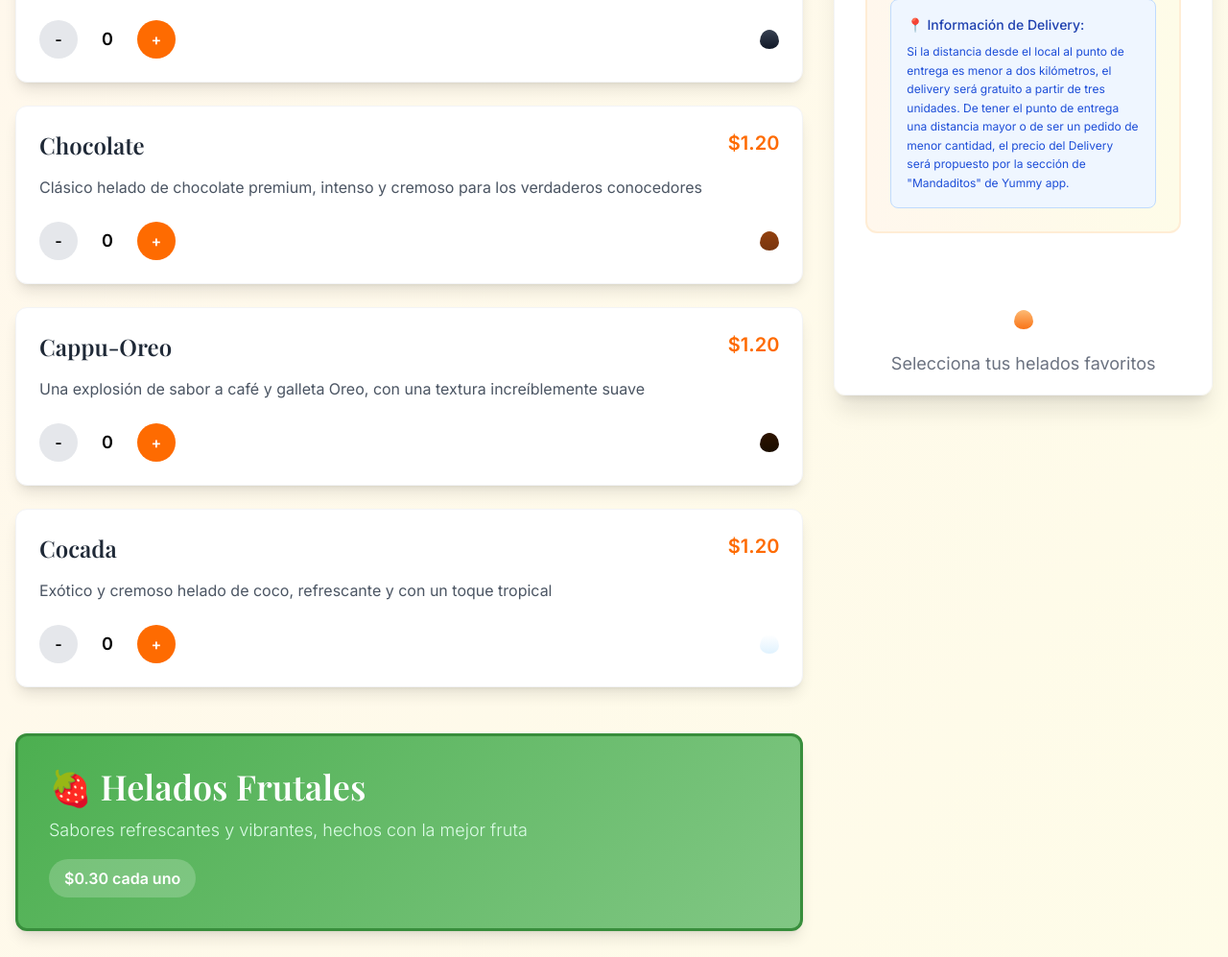
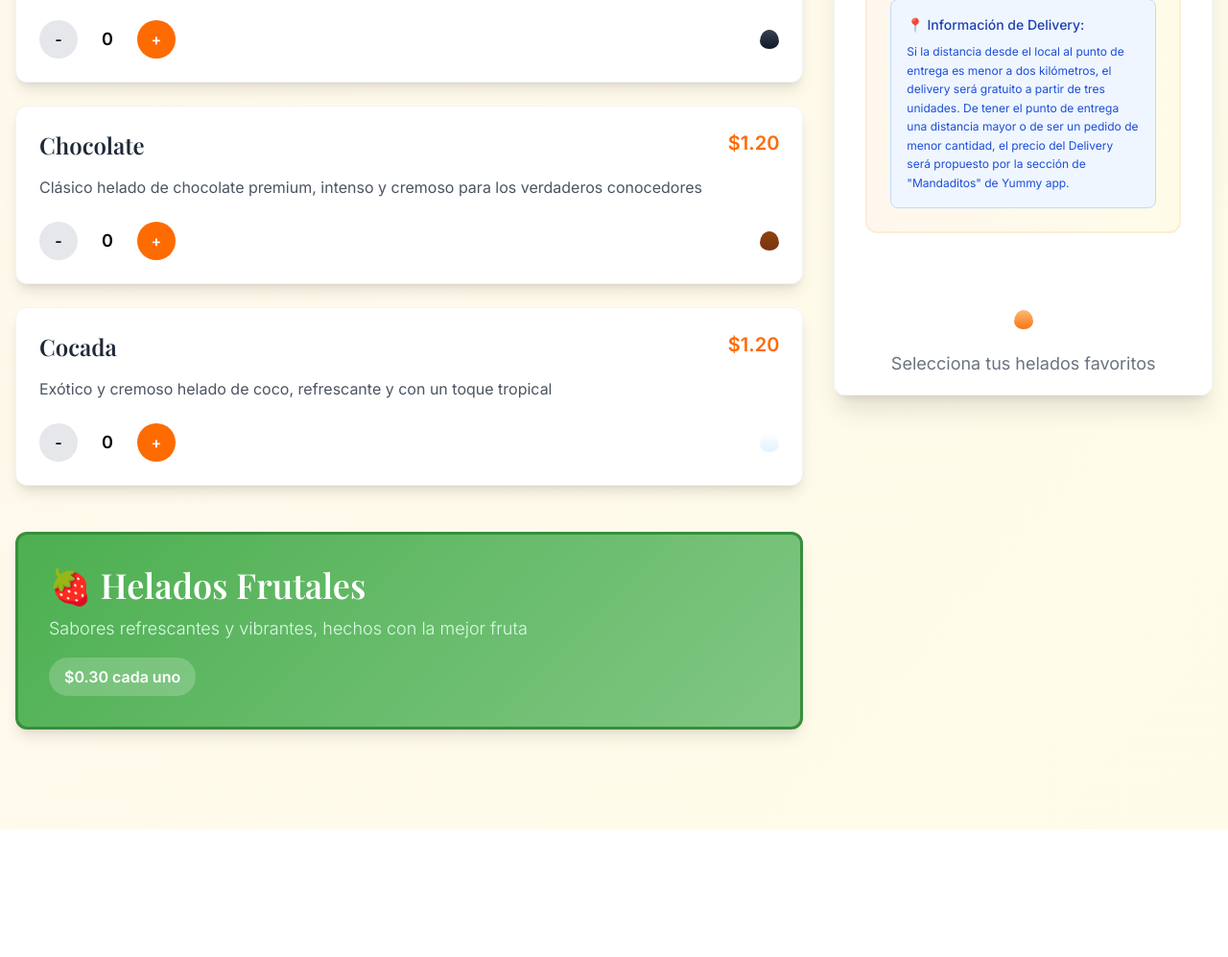
Before and after one commit to Toppays/Toppymenu, a plain HTML site: page index.html in a window 1280 px wide. Shown: the part 650-1647 px from the top of the page at 96% size. After the commit the page ends 1514 px from the top, so only its background shows below. Drawn offline with nearby package versions, Linux system fonts and the light colour scheme.

Commit message:
Update index.html

```diff
--- a/index.html
+++ b/index.html
@@ -144,7 +144,7 @@
         let selectedDeliveryMethod = null;
 
         // ** Tasa del día BCV **
-        const bcvRate = 349.93; // Por favor, cámbialo al valor actual del día
+        const bcvRate = 355.55; // Por favor, cámbialo al valor actual del día
 
         // ** INVENTARIO DE HELADOS **
         // Si el `stock` es 1 o 0, el sabor no se mostrará en el menú.
@@ -154,7 +154,7 @@
                 pielimon: { name: 'Pie de Limón', description: 'Delicioso sabor a pie de limón con notas cítricas refrescantes y cremosidad única', price: 1.20, stock: 0, shapeColor: 'bg-gradient-to-b from-[#B2EF5B] to-[#9CDA48]' },
                 pieparchita: { name: 'Pie de Parchita', description: 'Exótico sabor tropical de parchita en textura cremosa, una experiencia gourmet única', price: 1.20, stock: 0, shapeColor: 'bg-gradient-to-b from-orange-400 to-orange-600' },
                 chocolate: { name: 'Chocolate', description: 'Clásico helado de chocolate premium, intenso y cremoso para los verdaderos conocedores', price: 1.20, stock: 14, shapeColor: 'bg-gradient-to-b from-amber-800 to-amber-900' },
-                cappuoreo: { name: 'Cappu-Oreo', description: 'Una explosión de sabor a café y galleta Oreo, con una textura increíblemente suave', price: 1.20, stock: 5, shapeColor: 'bg-gradient-to-b from-[#2D1300] to-[#1A0D00]' },
+                cappuoreo: { name: 'Cappu-Oreo', description: 'Una explosión de sabor a café y galleta Oreo, con una textura increíblemente suave', price: 1.20, stock: 0, shapeColor: 'bg-gradient-to-b from-[#2D1300] to-[#1A0D00]' },
                 arequipe: { name: 'Arequipe', description: 'Dulce y cremoso sabor a arequipe, con notas acarameladas que te encantarán', price: 1.20, stock: 0, shapeColor: 'bg-gradient-to-b from-amber-600 to-amber-800' },
                 cocada: { name: 'Cocada', description: 'Exótico y cremoso helado de coco, refrescante y con un toque tropical', price: 1.20, stock: 16, shapeColor: 'bg-gradient-to-b from-white to-sky-100' },
                 colitaleche: { name: 'Colita con leche', description: 'El sabor nostálgico de la Colita venezolana, cremosa y dulce', price: 1.20, stock: 0, shapeColor: 'bg-gradient-to-b from-red-300 to-pink-500' },
```
